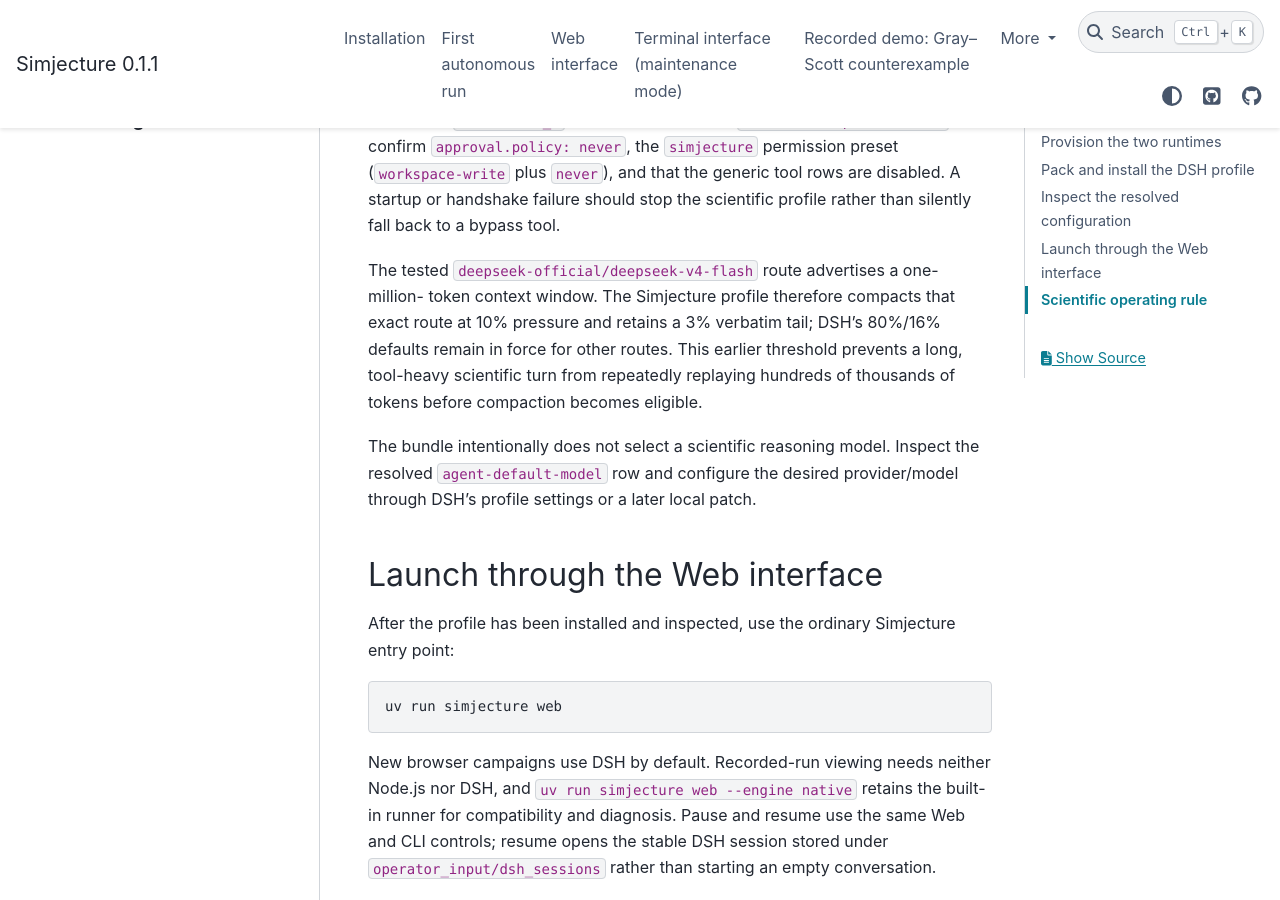
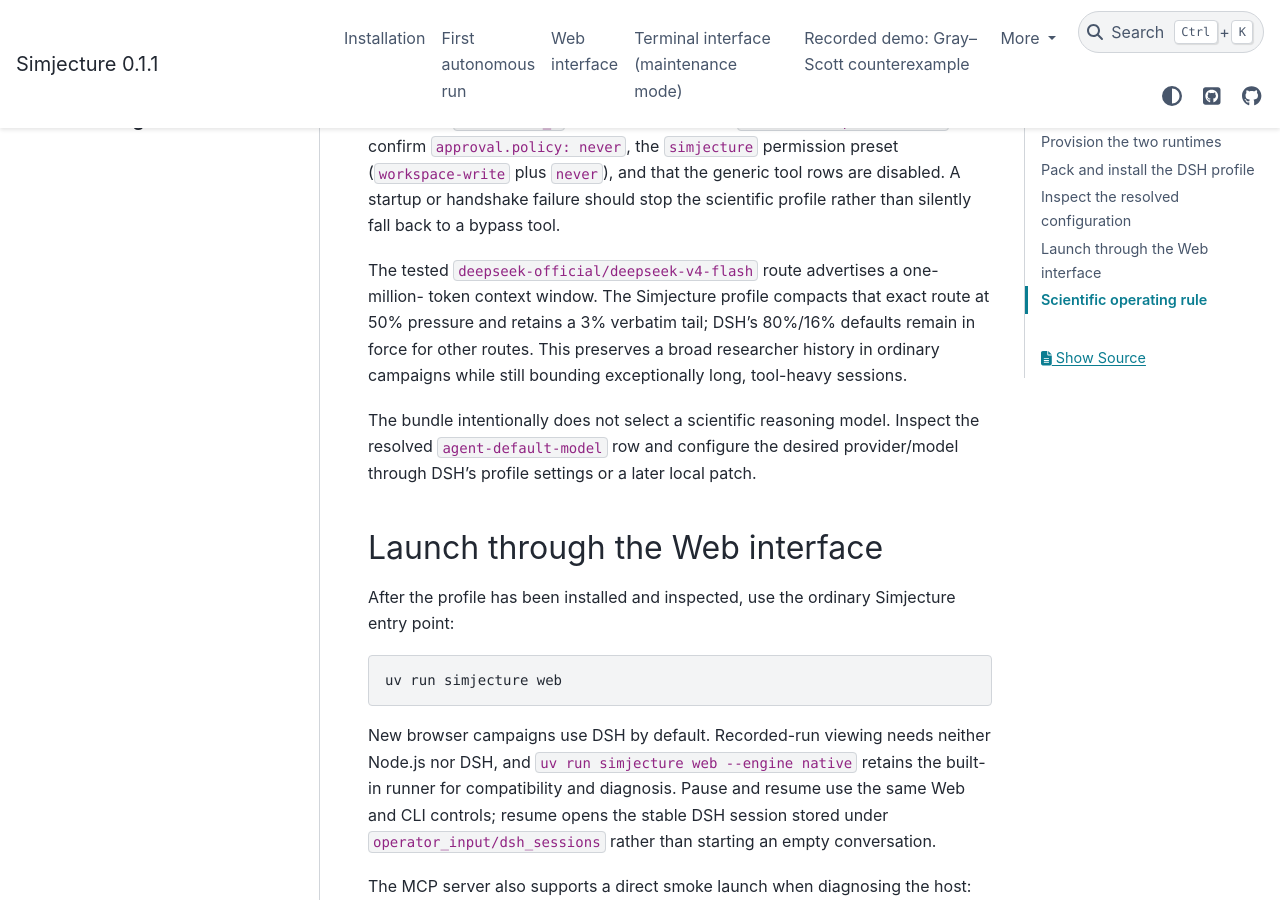
Before and after one commit to tomzhu0225/simjecture, a Sphinx documentation site: the page built from docs/how-to/deepseek-harness.md, in a window 1280 px wide and 900 px high, scrolled down 2123 px. Built offline with Sphinx 7.4.7 and the PyData theme 0.15.4, drawn with Linux system fonts in a browser that asks for light colours.

Commit message:
tune: defer DeepSeek Harness compaction

```diff
--- a/docs/how-to/deepseek-harness.md
+++ b/docs/how-to/deepseek-harness.md
@@ -92,11 +92,10 @@
 scientific profile rather than silently fall back to a bypass tool.
 
 The tested `deepseek-official/deepseek-v4-flash` route advertises a one-million-
-token context window. The Simjecture profile therefore compacts that exact
-route at 10% pressure and retains a 3% verbatim tail; DSH's 80%/16% defaults
-remain in force for other routes. This earlier threshold prevents a long,
-tool-heavy scientific turn from repeatedly replaying hundreds of thousands of
-tokens before compaction becomes eligible.
+token context window. The Simjecture profile compacts that exact
+route at 50% pressure and retains a 3% verbatim tail; DSH's 80%/16% defaults
+remain in force for other routes. This preserves a broad researcher history in
+ordinary campaigns while still bounding exceptionally long, tool-heavy sessions.
 
 The bundle intentionally does not select a scientific reasoning model. Inspect
 the resolved `agent-default-model` row and configure the desired provider/model
```
Also changed, not shown: integrations/dsh/README.md, 2 other files.
